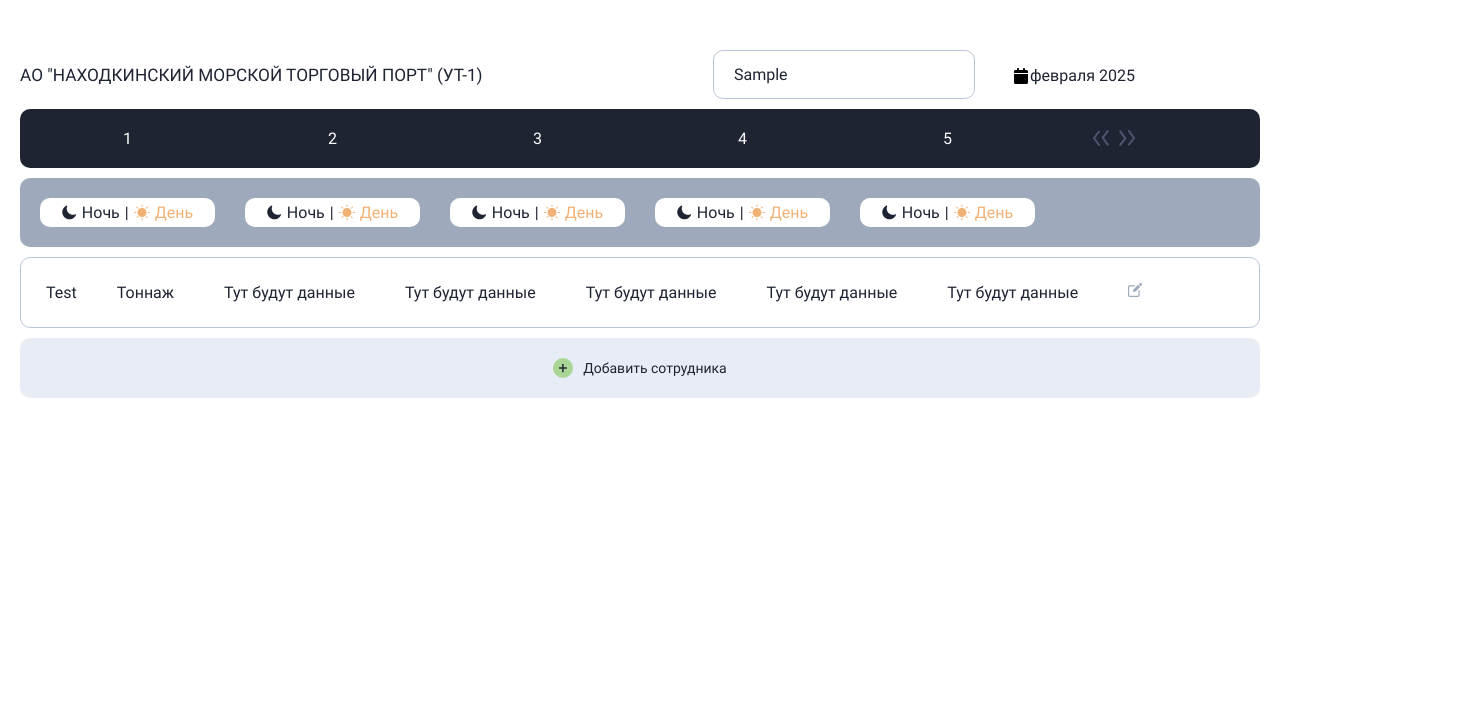
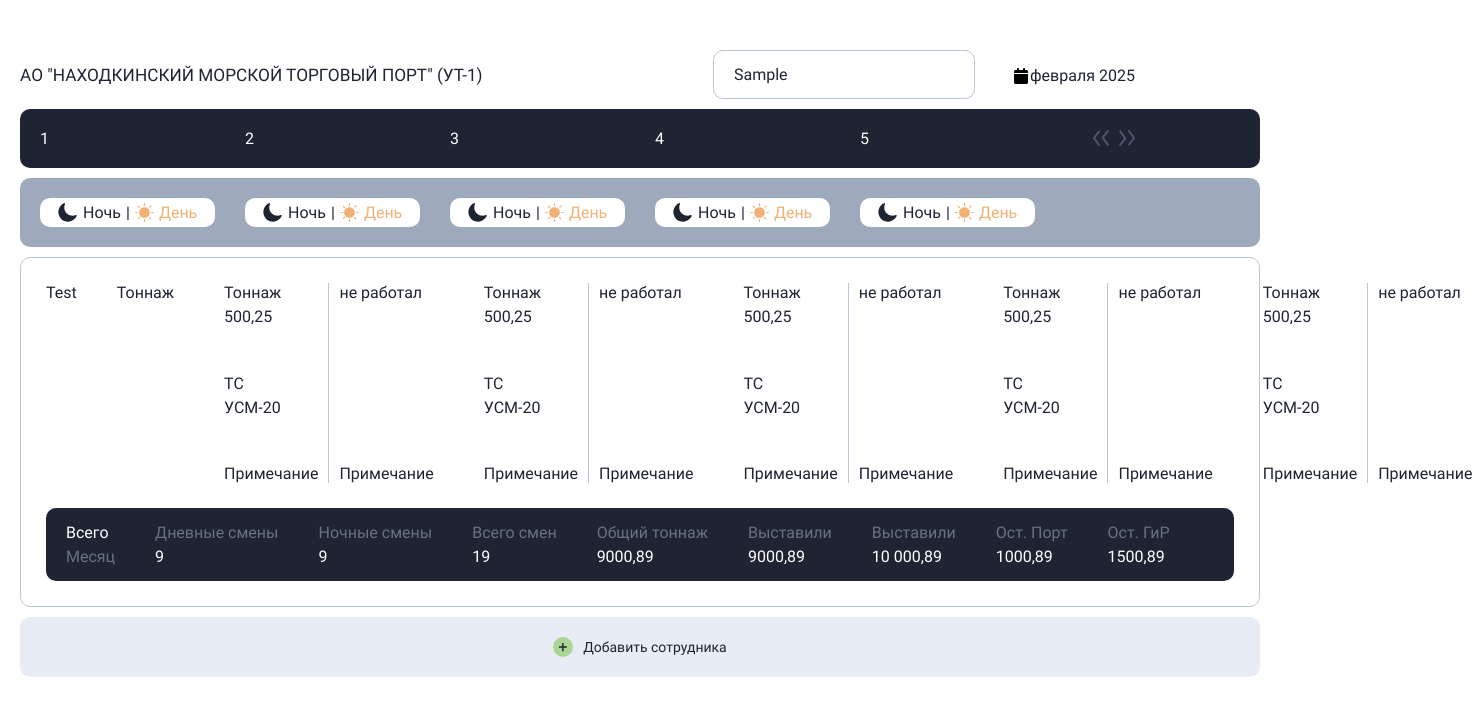
Before and after one commit to kkirrin/client-agencyGIR, a React (Vite) app: page /object/1 in a window 1280 px wide. Both pictures are taken after typing "Sample" into the empty fields and a click on the button "Добавить сотрудника". Shown: the top 716 px of the page, 1473 px wide, since content can reach past the window. Built offline with nearby package versions, Linux system fonts and the light colour scheme.

Commit message:
feat: пока заполняем тестовой версткой

```diff
--- a/src/index.scss
+++ b/src/index.scss
@@ -12,6 +12,7 @@
   --gray: #9FA9BC;
   --light-gray: #E8ECF4;
   --light-blue: #C9D5FF;
+  --dark-gray: #687182;
   --another-gray: #BAC4D8;
   --light-green: #D4F4C6;
   --light-yellow: #FFEED4;
@@ -43,6 +44,13 @@
   max-width: 1480px;
   padding: 0 20px;
   margin: 0 auto;
+}
+
+
+.border_top_gray {
+  height: 100%;
+  background-color: var(--another-gray);
+  width: 1px;
 }
 
 
@@ -108,6 +116,9 @@ body {
     background-color: #ffffff;
   }
 }
+
+
+
 
 
 /* Reset and base styles  */
--- a/src/routes/Object/Object.jsx
+++ b/src/routes/Object/Object.jsx
@@ -50,8 +50,10 @@ const Object = () => {
 
         <div className={styles.table}>
           <div className={styles.table_header}>
+
             <ul className={`${styles.day_list} ${styles.wrapper_day}`}>
                   {/* <p className={styles.title_table}>ФИО/должность</p> */}
+
               {displayedDays.map((day) => (
                 <li className={styles.item_table} key={day}>
                   <div>{day}</div>
@@ -82,21 +84,119 @@ const Object = () => {
 
         <div className={styles.workers_list}>
           {workers.map((worker) => (
-            <div className={styles.workers_item} key={worker.id}>
+            <div key={worker.id} className={styles.workers_item_wrapper}>
+              <div className={styles.workers_item} >
                 <div className={styles.worker_data}>
                   <p>{worker.name}</p>
                   <p>Тоннаж</p>
                 </div>
 
                 {displayedDays.map((day) => (
-                <p className={styles.item_table} key={day}>
-                  Тут будут данные
+                  <div className={styles.item_table} key={day}>
+                    <div className={styles.item_data}>
+                      <div className={styles.detail}>
+                        <p>
+                          Тоннаж
                         </p>
+
+                        <p>
+                          500,25
+                        </p>
+                      </div>
+
+                      <div className={styles.detail}>
+                        <p>
+                          ТС
+                        </p>
+
+                        <p>
+                          УСМ-20
+                        </p>
+                      </div>
+
+                      <div>
+                        <p>
+                          Примечание
+                        </p>
+                      </div>
+                    </div>
+                    <div className='border_top_gray'>
+
+                    </div>
+                    <div className={styles.item_data}>
+                      <div className={styles.detail}>
+                        <p>
+                          не работал
+                        </p>
+                      </div>
+
+                      <div>
+                        <p>
+                          Примечание
+                        </p>
+                      </div>
+                    </div>
+
+                  </div>
                 ))}
+
                 <button onClick={() => {}}>
                   <img src='/edit.svg' alt='' />
                 </button>
               </div>
+
+              <div className={styles.sum}>
+                <div className={styles.sum_wrapper}>
+                  <p className={styles.sum_text}>Всего</p>
+                  <p className={styles.sum_month}>Месяц</p>
+                </div>
+
+                <div className={styles.sum_detail}>
+                  <p>Дневные смены</p>
+                  <p>9</p>
+                </div>
+
+                <div className={styles.sum_detail}>
+                  <p>Ночные смены</p>
+                  <p>9</p>
+                </div>
+
+
+                <div className={styles.sum_detail}>
+                  <p>Всего смен</p>
+                  <p>19</p>
+                </div>
+
+
+                <div className={styles.sum_detail}>
+                  <p>Общий тоннаж</p>
+                  <p>9000,89</p>
+                </div>
+
+                <div className={styles.sum_detail}>
+                  <p>Выставили</p>
+                  <p>9000,89</p>
+                </div>
+
+                <div className={styles.sum_detail}>
+                    <p>Выставили</p>
+                    <p>
+                      10 000,89
+                    </p>
+                </div>
+
+                <div className={styles.sum_detail}>
+                  <p>Ост. Порт</p>
+                  <p>1000,89</p>
+                </div>
+
+                <div className={styles.sum_detail}>
+                  <p>Ост. ГиР</p>
+                  <p>1500,89</p>
+                </div>
+              </div>
+            </div>
+
           ))}
         </div>
 
--- a/src/routes/Object/style.module.scss
+++ b/src/routes/Object/style.module.scss
@@ -79,7 +79,12 @@
 
 .item_table {
     // margin-left: 50%;
+    display: flex;
+    gap: 10px;
+    width: 100%;
 }
+
+
 
 .day_item {
     font-weight: 500;
@@ -92,6 +97,72 @@
 
 .workers_list {
     margin-top: 10px;
+}
+
+.item_data {
+    display: flex;
+    flex-direction: column;
+    justify-content: space-between;
+}
+
+.detail {
+    display: flex;
+    flex-direction: column;
+    gap: 5px;
+}
+
+.workers_item_wrapper {
+    display: flex;
+    flex-direction: column;
+    gap: 5px;
+
+    border-radius: 10px;
+    border: 1px solid var(--another-gray);
+
+    padding: 25px;
+    margin-top: 10px;
+    margin-bottom: 10px;
+
+}
+
+.sum {
+    display: flex;
+    flex-direction: row;
+    gap: 40px;
+    padding: 15px 20px;
+    background-color: var(--main);
+    border-radius: 10px;
+
+    margin-top: 20px;
+}
+
+.sum_detail {
+    display: flex;
+    flex-direction: column;
+    gap: 5px;
+}
+
+.sum_detail p:first-child {
+    color: var(--dark-gray);
+}
+
+.sum_detail p:last-of-type {
+    color: var(--white);
+}
+
+.sum_wrapper {
+    display: flex;
+    flex-direction: column;
+    gap: 5px;
+}
+
+.sum_month {
+    color: var(--dark-gray);
+}
+
+
+.sum_text {
+    color: var(--white);
 }
 
 .pagination {
@@ -119,12 +190,10 @@
     display: flex;
     flex-direction: row;
     gap: 50px;
-    border: 1px solid var(--another-gray);
-    padding: 25px;
 
-    border-radius: 10px;
+    height: 200px;
 
-    margin-bottom: 10px;
+
 }
 
 .worker_data {
```
Lines whose indentation alone changed are shown as unchanged.
